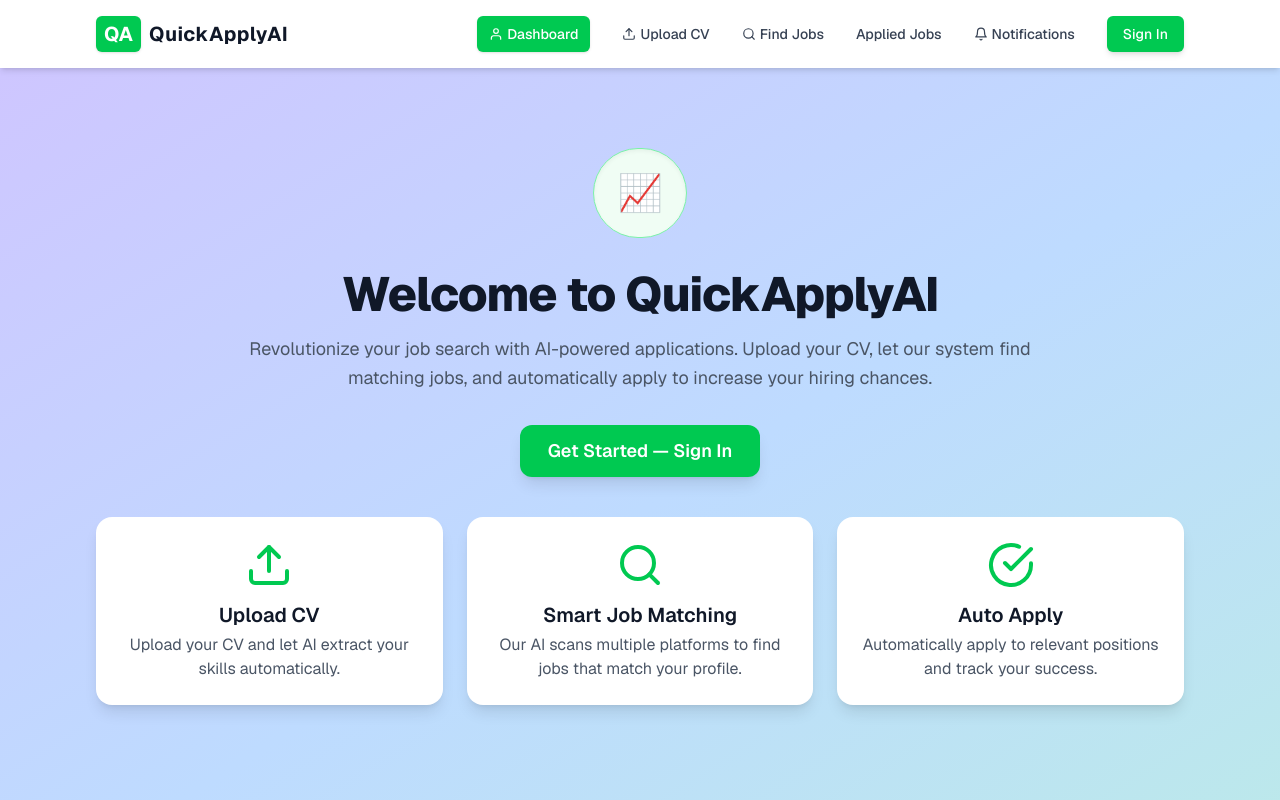
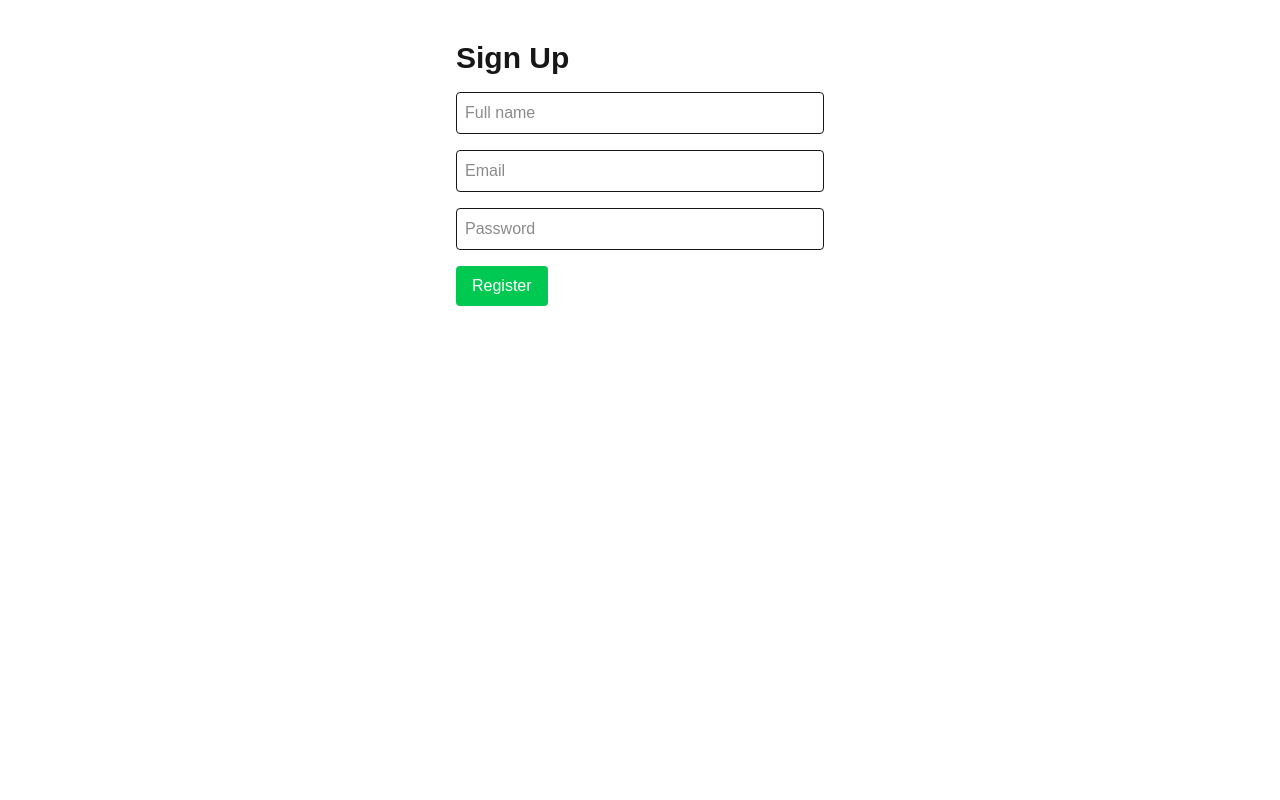
Before and after one commit to HudsonWayne/SignLanguageConvetor, a Next.js app in the folder Desktop/FastApplyAi/fastapplyai/: page /signup in a window 1280 px wide. Built offline with nearby package versions, Linux system fonts and the light colour scheme.

Commit message:
initial commit

```diff
--- a/Desktop/FastApplyAi/fastapplyai/src/app/page.tsx
+++ b/Desktop/FastApplyAi/fastapplyai/src/app/page.tsx
@@ -74,7 +74,6 @@ export default function HomePage() {
             <FiBell /> Notifications
           </Link>
 
-          {/* Sign in moved here so it shows properly */}
           <Link
             href="/signin"
             className="bg-green-500 text-white px-4 py-2 rounded-md items-center gap-1 hover:bg-green-600 transition-all shadow-md hover:shadow-lg hover:-translate-y-0.5 text-sm"
--- a/Desktop/FastApplyAi/fastapplyai/src/app/signup/page.tsx
+++ b/Desktop/FastApplyAi/fastapplyai/src/app/signup/page.tsx
@@ -1,178 +1,54 @@
 "use client";
-import Link from "next/link";
-import {
-  FiUpload,
-  FiSearch,
-  FiCheckCircle,
-  FiBell,
-  FiUser,
-  FiMenu,
-  FiX,
-} from "react-icons/fi";
-import { useState, useEffect } from "react";
 
-export default function HomePage() {
-  const [mobileMenu, setMobileMenu] = useState(false);
-  const [isMobile, setIsMobile] = useState(false);
+import { useState } from "react";
 
-  useEffect(() => {
-    const handleResize = () => {
-      setIsMobile(window.innerWidth < 640);
-    };
-    handleResize();
-    window.addEventListener("resize", handleResize);
-    return () => window.removeEventListener("resize", handleResize);
-  }, []);
+export default function SignInPage() {
+  const [form, setForm] = useState({ name: "", email: "", password: "" });
+
+  const handleSubmit = async (e: any) => {
+    e.preventDefault();
+
+    const res = await fetch("/api/signup", {
+      method: "POST",
+      headers: { "Content-Type": "application/json" },
+      body: JSON.stringify(form),
+    });
+
+    const data = await res.json();
+    alert(data.message);
+  };
 
   return (
-    <div
-      className={`min-h-screen bg-gradient-to-br from-purple-300 via-blue-200 to-green-200 text-gray-900 font-sans overflow-x-hidden bg-[length:200%_200%] ${
-        isMobile ? "" : "animate-gradientFlow"
-      }`}
-    >
-      {/* NAVBAR */}
-      <nav className="flex items-center justify-between px-4 sm:px-6 md:px-10 lg:px-20 xl:px-24 2xl:px-40 py-4 shadow-md bg-white sticky top-0 z-50 backdrop-blur-md bg-opacity-90 w-full max-w-[1920px] mx-auto">
-        <div className="flex items-center gap-2 text-lg sm:text-xl font-bold transition-all hover:scale-105">
-          <div className="bg-green-500 text-white rounded-md px-2 py-1 shadow-sm">
-            QA
-          </div>
-          <span className="tracking-wide whitespace-nowrap">
-            QuickApplyAI
-          </span>
-        </div>
+    <div className="p-10 max-w-md mx-auto">
+      <h1 className="text-3xl font-bold mb-4">Sign Up</h1>
 
-        {/* Desktop Menu */}
-        <div className="hidden md:flex items-center gap-4 lg:gap-8 text-sm text-gray-700 font-medium">
-          <Link
-            href="/dashboard"
-            className="flex items-center gap-1 bg-green-500 text-white px-3 py-2 rounded-md hover:bg-green-600 transition-all shadow-sm hover:shadow-md hover:-translate-y-0.5"
-          >
-            <FiUser /> Dashboard
-          </Link>
-          <Link
-            href="/upload-cv"
-            className="flex items-center gap-1 hover:text-green-600 transition-all hover:-translate-y-0.5"
-          >
-            <FiUpload /> Upload CV
-          </Link>
-          <Link
-            href="/find-jobs"
-            className="flex items-center gap-1 hover:text-green-600 transition-all hover:-translate-y-0.5"
-          >
-            <FiSearch /> Find Jobs
-          </Link>
-          <Link
-            href="/applied"
-            className="hover:text-green-600 transition-all hover:-translate-y-0.5"
-          >
-            Applied Jobs
-          </Link>
-          <Link
-            href="/notifications"
-            className="flex items-center gap-1 hover:text-green-600 transition-all hover:-translate-y-0.5"
-          >
-            <FiBell /> Notifications
-          </Link>
+      <form onSubmit={handleSubmit} className="space-y-4">
+        <input
+          placeholder="Full name"
+          className="w-full p-2 border rounded"
+          onChange={(e) => setForm({ ...form, name: e.target.value })}
+        />
 
-          <Link
-            href="/signin"
-            className="bg-green-500 text-white px-4 py-2 rounded-md items-center gap-1 hover:bg-green-600 transition-all shadow-md hover:shadow-lg hover:-translate-y-0.5 text-sm"
-          >
-            Sign In
-          </Link>
-        </div>
+        <input
+          placeholder="Email"
+          className="w-full p-2 border rounded"
+          onChange={(e) => setForm({ ...form, email: e.target.value })}
+        />
 
-        {/* Mobile Hamburger */}
+        <input
+          placeholder="Password"
+          type="password"
+          className="w-full p-2 border rounded"
+          onChange={(e) => setForm({ ...form, password: e.target.value })}
+        />
+
         <button
-          className="md:hidden text-2xl text-gray-700"
-          onClick={() => setMobileMenu(!mobileMenu)}
+          type="submit"
+          className="bg-green-500 text-white rounded px-4 py-2"
         >
-          {mobileMenu ? <FiX /> : <FiMenu />}
+          Register
         </button>
-      </nav>
-
-      {/* Mobile Dropdown */}
-      {mobileMenu && (
-        <div className="md:hidden bg-white shadow-lg border-b p-5 space-y-4 text-gray-700">
-          <Link href="/dashboard" className="block">
-            Dashboard
-          </Link>
-          <Link href="/upload-cv" className="block">
-            Upload CV
-          </Link>
-          <Link href="/find-jobs" className="block">
-            Find Jobs
-          </Link>
-          <Link href="/applied" className="block">
-            Applied Jobs
-          </Link>
-          <Link href="/notifications" className="block">
-            Notifications
-          </Link>
-          <Link href="/signin" className="block text-green-600 font-semibold">
-            Sign In
-          </Link>
-        </div>
-      )}
-
-      {/* HERO */}
-      <div
-        className={`text-center mt-14 sm:mt-20 mb-10 px-4 ${
-          isMobile ? "" : "animate-fadeUp"
-        }`}
-      >
-        <div className="flex justify-center">
-          <div className="bg-green-50 border border-green-300 text-green-600 rounded-full p-5 sm:p-6 text-3xl sm:text-4xl shadow-inner">
-            📈
-          </div>
-        </div>
-
-        <h1 className="text-3xl sm:text-4xl md:text-5xl font-extrabold mt-6 sm:mt-8 tracking-tight">
-          Welcome to QuickApplyAI
-        </h1>
-        <p className="text-gray-600 mt-4 text-base sm:text-lg md:w-2/3 mx-auto leading-relaxed">
-          Revolutionize your job search with AI-powered applications. Upload
-          your CV, let our system find matching jobs, and automatically apply to
-          increase your hiring chances.
-        </p>
-
-        <Link
-          href="/signin"
-          className="mt-6 sm:mt-8 inline-block bg-green-500 text-white px-6 sm:px-7 py-3 rounded-xl font-semibold text-base sm:text-lg shadow-lg hover:bg-green-600 transition-all"
-        >
-          Get Started — Sign In
-        </Link>
-      </div>
-
-      {/* FEATURES */}
-      <div className="grid grid-cols-1 sm:grid-cols-2 md:grid-cols-3 gap-6 px-6 sm:px-10 md:px-14 lg:px-20 xl:px-24 2xl:px-40 mt-8 sm:mt-10 pb-20 w-full max-w-[1920px] mx-auto">
-        <div className="bg-white rounded-2xl shadow-lg p-6 text-center transition-all cursor-pointer">
-          <FiUpload className="mx-auto text-4xl sm:text-5xl text-green-500 mb-3" />
-          <h3 className="text-lg sm:text-xl font-semibold">Upload CV</h3>
-          <p className="text-gray-600 mt-1 text-sm sm:text-base">
-            Upload your CV and let AI extract your skills automatically.
-          </p>
-        </div>
-
-        <div className="bg-white rounded-2xl shadow-lg p-6 text-center transition-all cursor-pointer">
-          <FiSearch className="mx-auto text-4xl sm:text-5xl text-green-500 mb-3" />
-          <h3 className="text-lg sm:text-xl font-semibold">
-            Smart Job Matching
-          </h3>
-          <p className="text-gray-600 mt-1 text-sm sm:text-base">
-            Our AI scans multiple platforms to find jobs that match your
-            profile.
-          </p>
-        </div>
-
-        <div className="bg-white rounded-2xl shadow-lg p-6 text-center transition-all cursor-pointer">
-          <FiCheckCircle className="mx-auto text-4xl sm:text-5xl text-green-500 mb-3" />
-          <h3 className="text-lg sm:text-xl font-semibold">Auto Apply</h3>
-          <p className="text-gray-600 mt-1 text-sm sm:text-base">
-            Automatically apply to relevant positions and track your success.
-          </p>
-        </div>
-      </div>
+      </form>
     </div>
   );
 }
```
